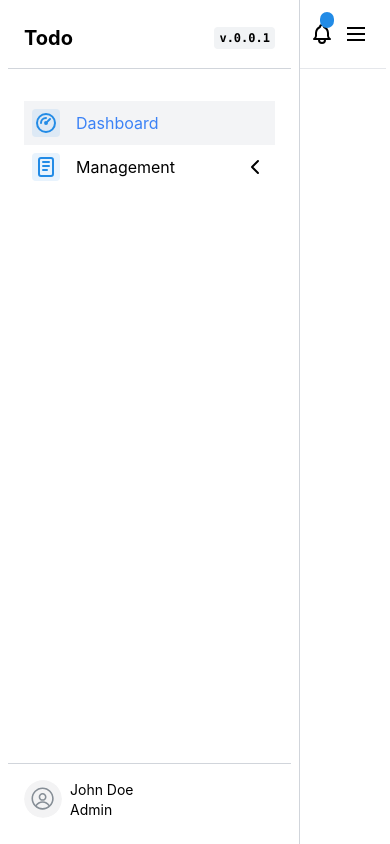
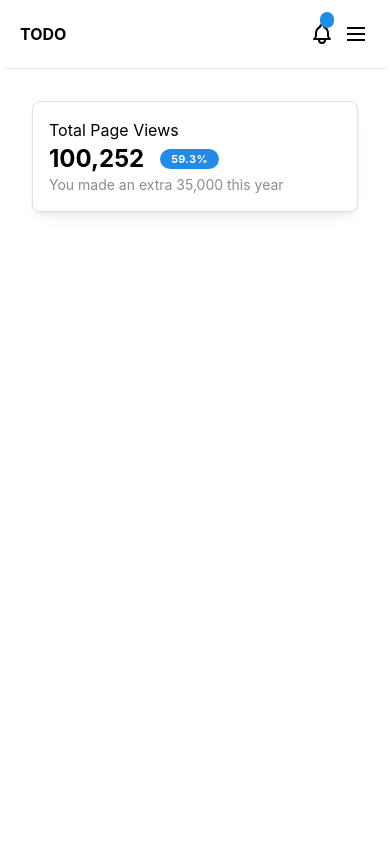
Before and after one commit to Andre-Viewqwest/react-tsx-todo-list-v.0.0.1, a React (Vite) app: page / in a window 390 px wide. Built offline with nearby package versions, Linux system fonts and the light colour scheme.

Commit message:
fix the hamburger and sidenave and layout

```diff
--- a/src/component/admin/header/Header.tsx
+++ b/src/component/admin/header/Header.tsx
@@ -22,8 +22,8 @@ interface LinkItem {
 
 const Header: React.FC = () => {
   const isMobile = useMediaQuery("(max-width: 767px)");
-  const { setHamburger } = useContext(HamburgerContext);
-  const [opened, { toggle }] = useDisclosure(false);
+  const { hamburger, setHamburger } = useContext(HamburgerContext);
+  const [opened, { toggle }] = useDisclosure(hamburger.isOpen);
 
   const links: LinkItem[] = [
     { icon: <IconBell />, label: "Notification", badgeContent: "5" },
--- a/src/component/admin/log/Table.tsx
+++ b/src/component/admin/log/Table.tsx
@@ -22,7 +22,7 @@ const shouldComponentUpdate = () => true;
 const gridStyle: React.CSSProperties = { minHeight: 550 };
 
 const Table: React.FC = () => {
-  const isMobile = useMediaQuery("(max-width: 767px)");
+  const isMobile = useMediaQuery("(max-width: 1024px)");
   window.moment = moment;
   const gridRef = useRef<any>(null);
   const [selectAll, setSelectAll] = useState(false);
--- a/src/component/admin/sidenav/Sidenav.tsx
+++ b/src/component/admin/sidenav/Sidenav.tsx
@@ -67,6 +67,7 @@ const LinksGroup: React.FC<LinksGroupProps> = ({
 
   return (
     <>
+      <Link to={link} className="flex items-center">
         <div
           onClick={() => setOpened((o) => !o)}
           className={`w-full p-2 cursor-pointer hover:bg-gray-100 ${
@@ -78,9 +79,7 @@ const LinksGroup: React.FC<LinksGroupProps> = ({
               <ThemeIcon variant="light">
                 <Icon />
               </ThemeIcon>
-            <Link to={link} className="pl-4">
-              {label}
-            </Link>
+              <span className="pl-4">{label}</span>
             </div>
             {links && (
               <div className="transform transition-transform">
@@ -89,6 +88,7 @@ const LinksGroup: React.FC<LinksGroupProps> = ({
             )}
           </Group>
         </div>
+      </Link>
 
       <div className="border-l border-gray-300 mx-auto ml-[23px]">
         {links && (
--- a/src/layout/admin/AdminLayout.tsx
+++ b/src/layout/admin/AdminLayout.tsx
@@ -3,8 +3,10 @@ import { Outlet } from "react-router-dom";
 import Sidenav from "../../component/admin/sidenav/Sidenav";
 import Header from "../../component/admin/header/Header";
 import { HamburgerContext } from "../../context/HamburgerContext";
+import { useMediaQuery } from "@mantine/hooks";
 
 const AdminLayout: React.FC = () => {
+  const isMobile = useMediaQuery("(max-width: 767px)");
   const { hamburger } = useContext(HamburgerContext);
 
   // Log the hamburger state whenever it changes
@@ -15,12 +17,16 @@ const AdminLayout: React.FC = () => {
   return (
     <>
       <div className="w-full">
-        <aside className={`${hamburger.isOpen ? "hidden" : ""} md:block relative z-50`}>
+        <aside
+          className={`${
+            !hamburger.isOpen ? "hidden" : ""
+          } md:block relative z-50`}
+        >
           <Sidenav />
         </aside>
         <main>
           <Header />
-          <div className={`${!hamburger.isOpen ? "hidden" : ""}`}>
+          <div className={`${hamburger.isOpen ? "hidden" : ""}`}>
             <Outlet />
           </div>
         </main>
--- a/src/views/admin/OverviewViews.tsx
+++ b/src/views/admin/OverviewViews.tsx
@@ -3,7 +3,7 @@ import Cards from "../../component/admin/overview/Cards";
 const OverviewViews: React.FC = () => {
   return (
     <>
-      <div className=" ml-[300px] px-8 pt-24  ">
+      <div className="md:ml-[300px] px-8 pt-8 md:pt-24">
         <Cards />
       </div>
     </>
```
Lines whose indentation alone changed are shown as unchanged.
